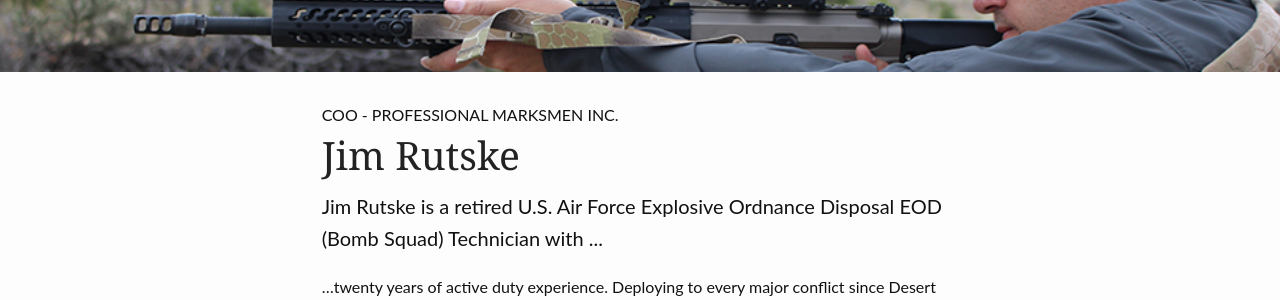
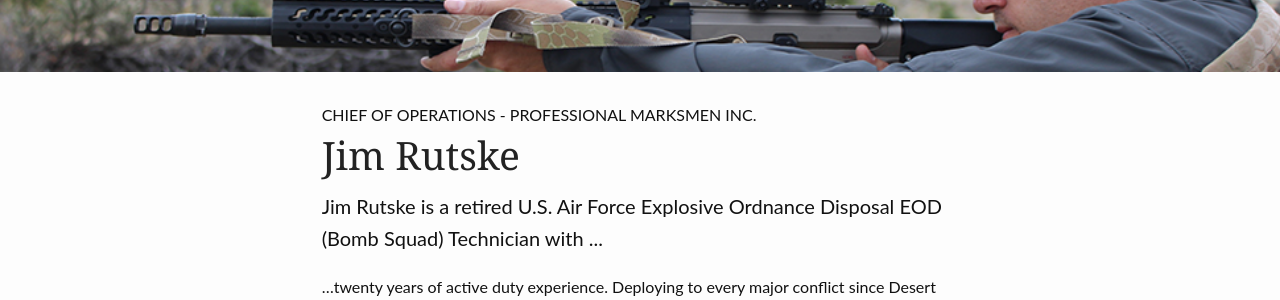
Before and after one commit to JonWeilerPMI/pmisite, a Jekyll site: the page built from pages/jim_rutske.md, in a window 1280 px wide. Shown: the part 288-588 px from the top of the page. Built offline with Jekyll 4.4.1, drawn with Linux system fonts in a browser that asks for light colours.

```diff
--- a/pages/jim_rutske.md
+++ b/pages/jim_rutske.md
@@ -1,7 +1,7 @@
 ---
 layout: page
 title: "Jim Rutske"
-subheadline: "COO - Professional Marksmen Inc."
+subheadline: "Chief of Operations - Professional Marksmen Inc."
 show_meta: false
 teaser: "Jim Rutske is a retired U.S. Air Force Explosive Ordnance Disposal EOD (Bomb Squad) Technician with ... "
 permalink: "/jim_rutske/"
```
Also changed, not shown: index.md (+1 -1 lines), images/pmiheader.jpg (added).
